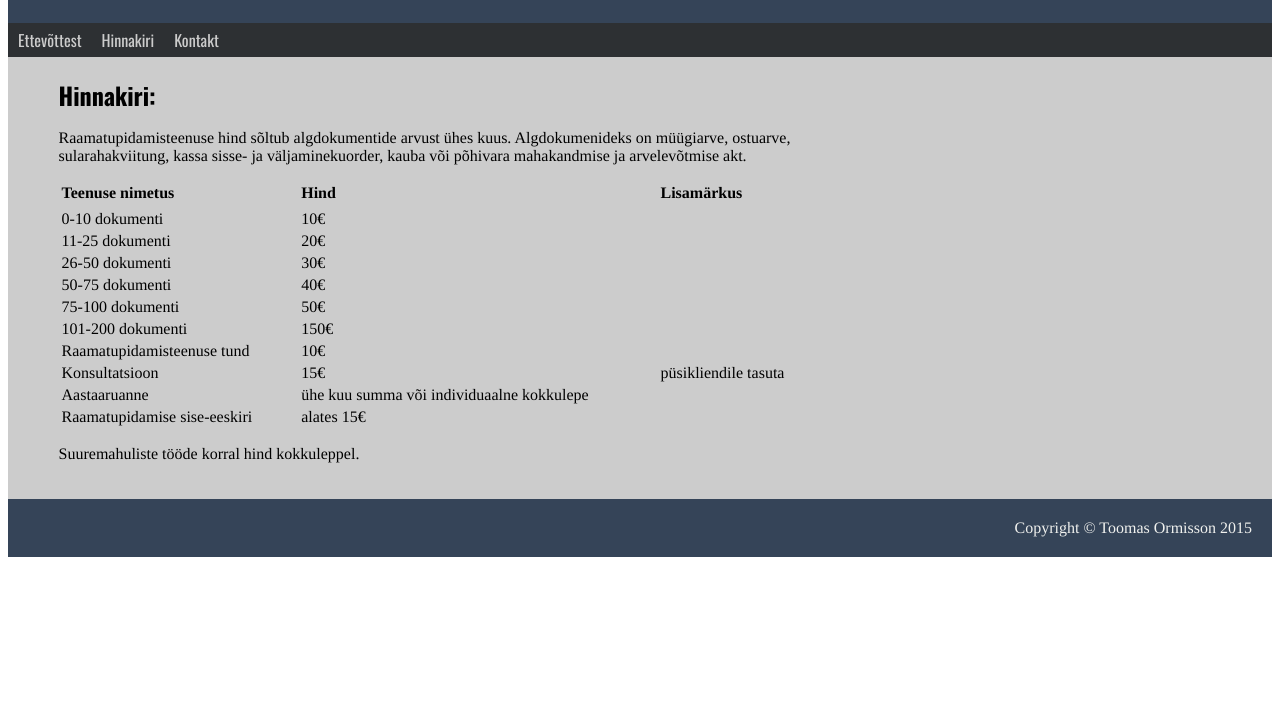
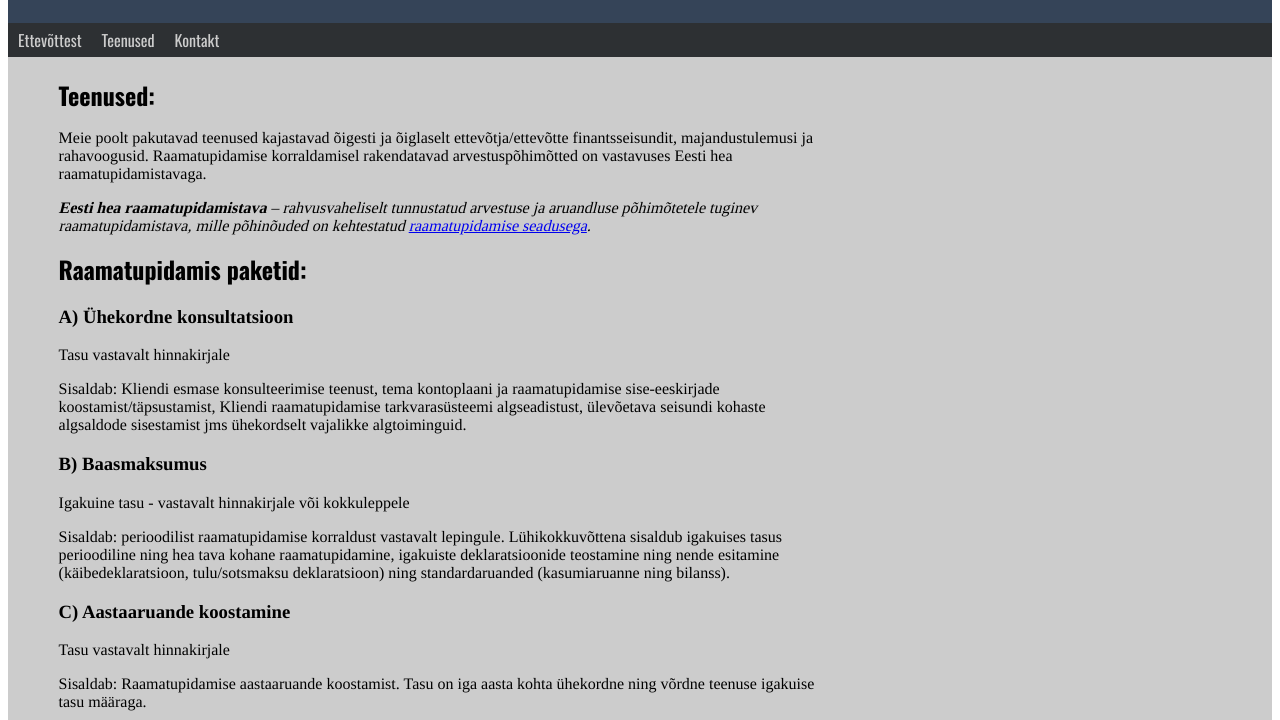
Before and after one commit to TonisOrmisson/torp.github.io, a plain HTML site: page teenused.html in a window 1280 px wide. Shown: the part 80-800 px from the top of the page. Drawn offline with nearby package versions, Linux system fonts and the light colour scheme.

Commit message:
Updated services and prices

```diff
--- a/css/main.css
+++ b/css/main.css
@@ -87,6 +87,7 @@ font-family: 'Tinos', serif;
 
 #content h2 { margin: 0; }
 
+
 #aside
 {
 	float: right;
--- a/hinnakiri.html
+++ b/teenused.html
@@ -33,17 +33,65 @@
 	<div id="navigation">
 		<ul>
 			<li><a href="index.html">Ettevõttest</a></li>
-			<li><a href="hinnakiri.html">Hinnakiri</a></li>
+			<li><a href="teenused.html">Teenused</a></li>
 			<li><a href="kontakt.html">Kontakt</a></li>
 		</ul>
 	</div>
 	<div id="content-container">
 		<div id="content">
+
+			<h2>Teenused:</h2>
+			<p>
+			Meie poolt pakutavad teenused kajastavad õigesti ja õiglaselt ettevõtja/ettevõtte finantsseisundit,
+			majandustulemusi ja rahavoogusid. Raamatupidamise korraldamisel rakendatavad arvestuspõhimõtted on
+			vastavuses Eesti hea raamatupidamistavaga.
+			</p>
+
+			<p>
+			<i><b>Eesti hea raamatupidamistava</b> – rahvusvaheliselt tunnustatud arvestuse ja aruandluse põhimõtetele tuginev raamatupidamistava,
+			mille põhinõuded on kehtestatud
+			<a href="https://www.riigiteataja.ee/akt/125052012016?leiaKehtiv">raamatupidamise seadusega</a>.</i>
+			</p>
+
+			<h2>Raamatupidamis paketid:</h2>
+			<p>
+			<h3>A) Ühekordne konsultatsioon</h3>
+			Tasu vastavalt hinnakirjale
+			</p>
+			<p>
+			Sisaldab:
+			Kliendi esmase konsulteerimise teenust, tema kontoplaani ja raamatupidamise sise-eeskirjade koostamist/täpsustamist,
+			Kliendi raamatupidamise tarkvarasüsteemi algseadistust, ülevõetava seisundi kohaste algsaldode sisestamist jms
+			ühekordselt vajalikke algtoiminguid.
+			</p>
+
+			<h3>B) Baasmaksumus</h3>
+			Igakuine tasu - vastavalt hinnakirjale või kokkuleppele
+			<p>
+			Sisaldab:
+			perioodilist raamatupidamise korraldust vastavalt lepingule. Lühikokkuvõttena sisaldub igakuises tasus perioodiline
+			ning hea tava kohane raamatupidamine, igakuiste deklaratsioonide teostamine ning nende esitamine (käibedeklaratsioon,
+			tulu/sotsmaksu deklaratsioon) ning standardaruanded (kasumiaruanne ning bilanss).
+			</p>
+
+			<h3>C) Aastaaruande koostamine</h3>
+			Tasu vastavalt hinnakirjale
+			<p>
+			Sisaldab:
+			Raamatupidamise aastaaruande koostamist. Tasu on iga aasta kohta ühekordne ning võrdne teenuse igakuise tasu määraga.
+			</p>
+
+
+
 			<h2>Hinnakiri:</h2>
 			<p>
-			Raamatupidamisteenuse hind sõltub algdokumentide arvust ühes kuus.
-			Algdokumenideks on müügiarve, ostuarve, sularahakviitung, kassa sisse- ja väljaminekuorder, kauba või põhivara mahakandmise ja arvelevõtmise akt.
+			Teenuste hinnad jagunevad laias laastus kaheks – perioodiline teenus ning erakorralised tööd.
+			Perioodilise teenuse hind sõltub ettevõtte raamatupidamislikest mahtudest ehk algdokumentide hulgast,
+			mida tuleb läbi töötada. Algdokumenideks on müügiarve, ostuarve, sularahakviitung, kassa sisse- ja
+			väljaminekuorder, kauba või põhivara mahakandmise ja arvelevõtmise akt.
 			</p>
+
+			<p>Erakorraliste tööde puhul kujuneb teenuse hind vastavalt kokkulepetele.</p>
 
 			<p>
 				<table style="width:100%">
```
Also changed, not shown: index.html (+1 -1 lines), kontakt.html (+1 -1 lines).
